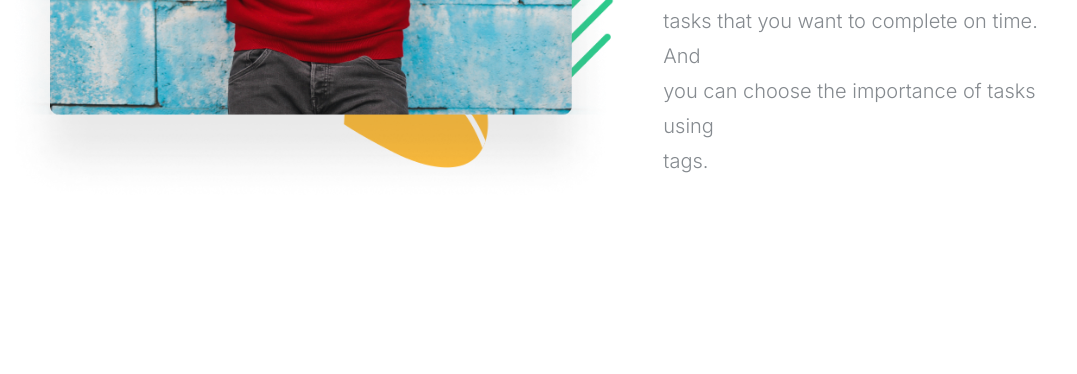
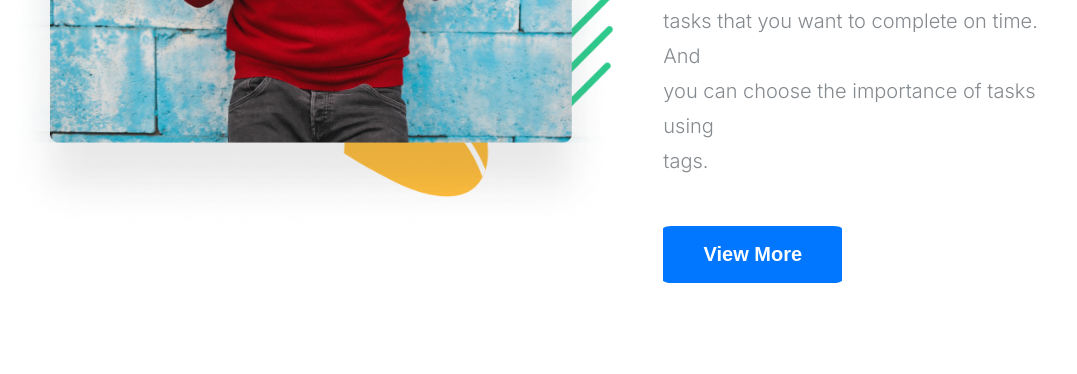
Before and after one commit to binitshakya/ResponsiveDesign, a plain HTML site: page index.html in a window 1280 px wide. Shown: the part 3090-3464 px from the top of the page, without its empty margins (101-1178 px from the left). Drawn offline with Linux system fonts and the light colour scheme.

Commit message:
Update index.html to add button

```diff
--- a/index.html
+++ b/index.html
@@ -117,6 +117,7 @@
         <div class="move-task-reminder-text">
             <h1>Move will remind <br>you when to <br>complete a task</h1>
             <h6>You can use our messenger to set reminders for <br> tasks that you want to complete on time. And <br>you can choose the importance of tasks using <br>tags.</h6>
+            <button type="submit">View More</button>
         </div>
     </section>
 
```
